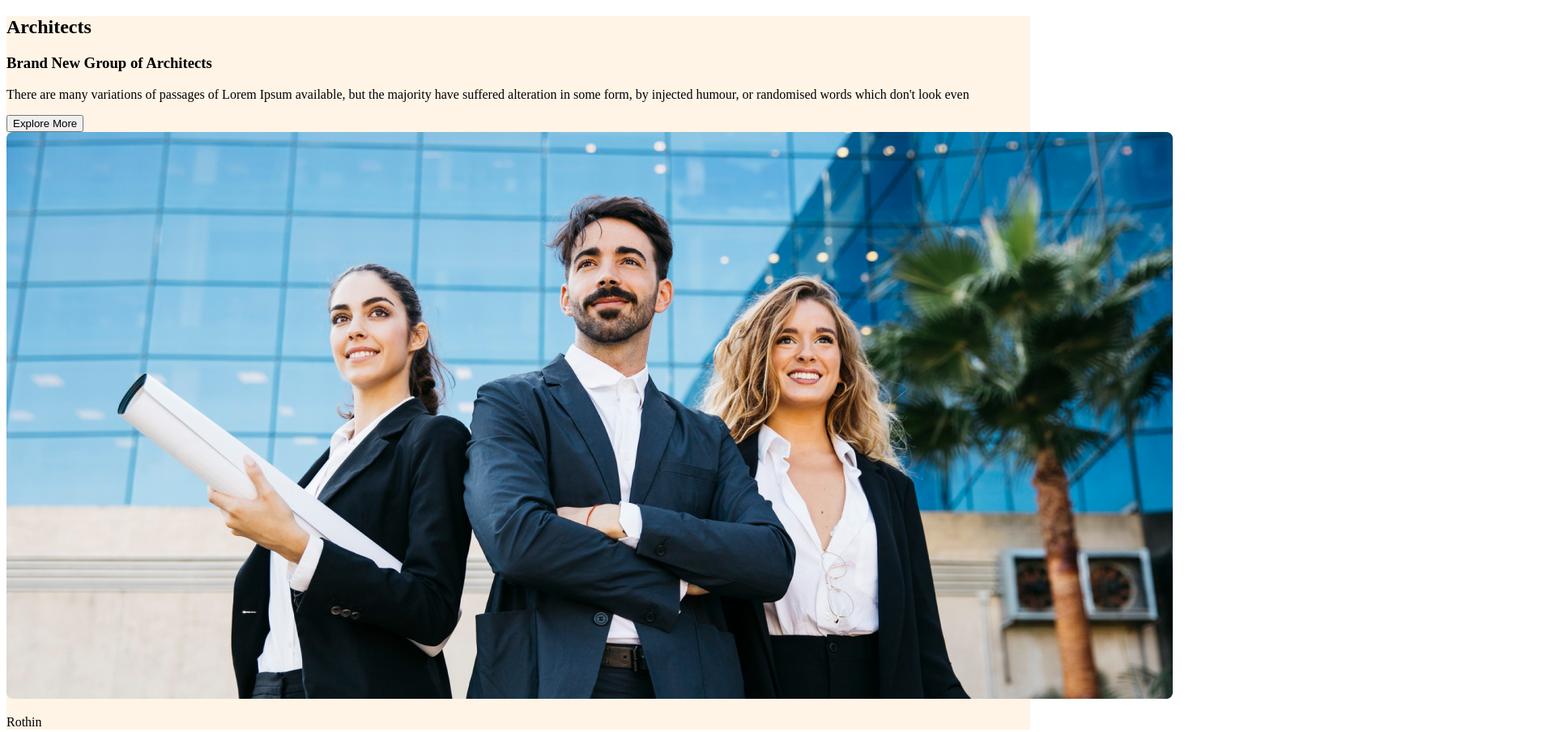
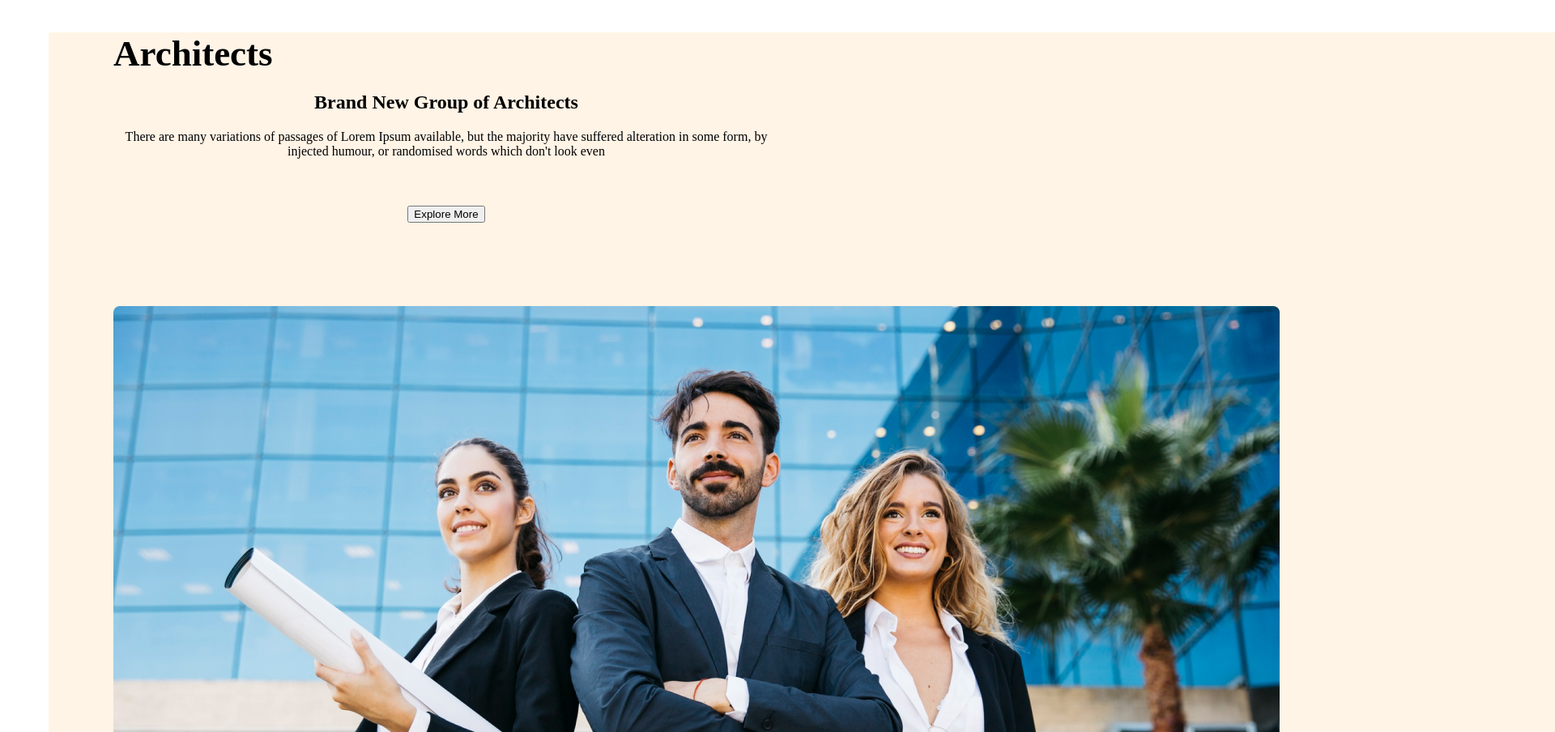
Before and after one commit to rothinroy20/Architects, a plain HTML site: page index.html in a window 1280 px wide. Shown: the top 904 px of the page at 81% size, 1920 px wide, since content can reach past the window. Drawn offline with Linux system fonts and the light colour scheme.

Commit message:
first commnet

```diff
--- a/index.html
+++ b/index.html
@@ -8,21 +8,41 @@
     <link rel="stylesheet" href="style.css">
     <link href="https://fonts.googleapis.com/css2?family=Open+Sans:wght@500&family=Poppins:ital,wght@0,500;1,400&display=swap" rel="stylesheet">
 </head>
+    <section class="head-title">
+        <header>
+            <nav>
+                <div>
+                    <a class="Brand"> Architects</a>
+                </div>
+            </nav>
+        </header>
+        <main>
+            <section>
+                <div class="top-title">
+                    <h2>Brand New
+                        Group of Architects
+                        </h2>
+                        <article>There are many variations of passages of Lorem Ipsum available, but the majority have suffered alteration in some form, by injected humour, or randomised words which don't look even</article>
+                        <br>
+                        <button class="button">Explore More</button>
+
+
+                </div>
+                <div>
+                    <img src="images/banner.png" alt="">
+                </div>
+            </section>
+        </main>
+    </section>
 <body>
-    <section class="header">
-        <nav>
-            <h2 class="Band-name">Architects</h2>
-        </nav>
-             <section class="header-title">
-                <div class="decption">
-                       <h1>Brand New Group of Architects</h1>
-                       <p>There are many variations of passages of Lorem Ipsum available, but the majority have suffered alteration in some form, by injected humour, or randomised words which don't look even</p>
-                       <button> Explore More</button>
-                       <img src="images/banner.png" alt="">
-                </div>
-                <p>Rothin</p>
-            </section>
+    <section>
+        <div class="half-width">
+            <img src="images/team1.png" alt="">
+            <img src="images/team2.png" alt="">
+            <img src="images/team3.png" alt="">
+            <img src="images/team4.png" alt="">
+
+        </div>
     </section>
-
 </body>
 </html>
--- a/style.css
+++ b/style.css
@@ -1,11 +1,30 @@
 
-.header{
-    background-color: rgba(255, 144, 14, 0.1);;
+*{
+    margin: 20px;
+}
+.Brand{
+    font-weight: 700;
+    font-size: 45px;
+    line-height: 53px;
+}
+.head-title{
+    background-color: rgba(255, 144, 14, 0.1);
+    width: 1920px;
+    height: 1322px;
+}
+.top-title{
+    text-align: center;
+    width: 862px;
+    height: 225px;
 }
 .header-title{
 
 }
-.decption img{
+.top-title img{
     width: 1440px;
     height: 700px;
 }
+.half-width{
+    width: 50%;
+    grid-template: 2fr;
+}
```
